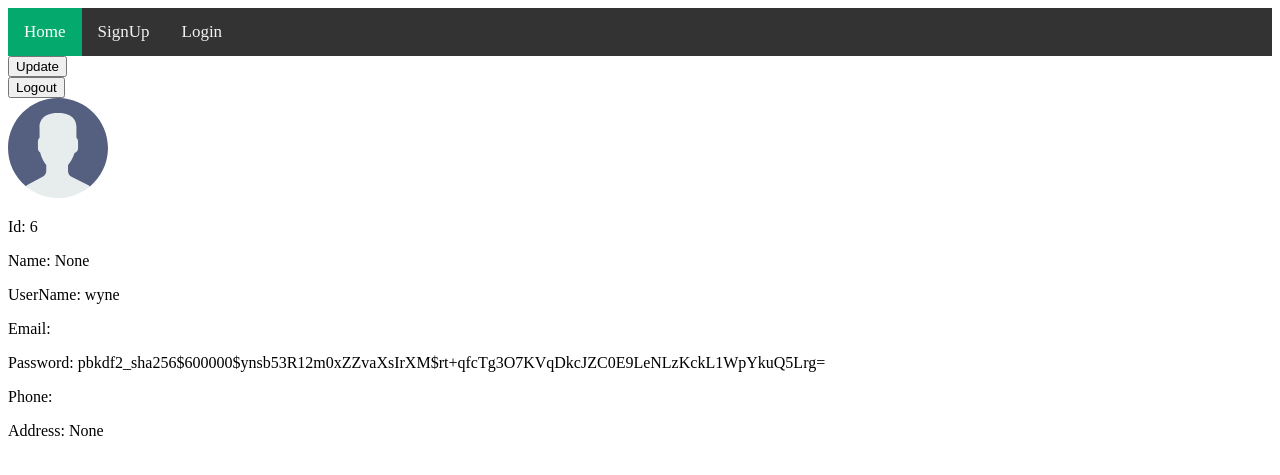
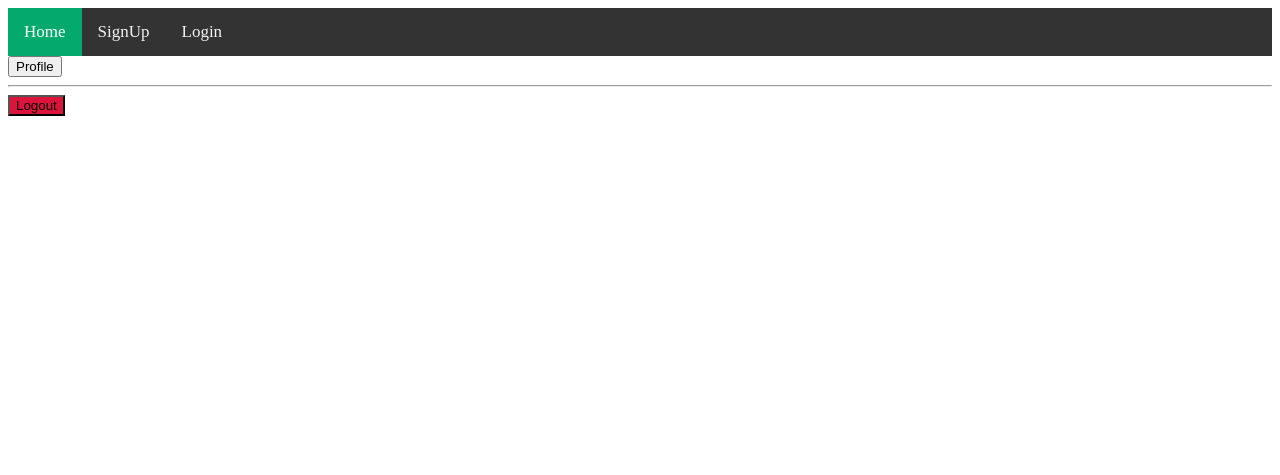
Before and after one commit to WyneZ/Django_Online_Auction_System, a Django app: page / in a window 1280 px wide. Shown: the top 475 px of the page. Run offline with Django 4.2, Linux system fonts and the light colour scheme; a user stored in the database is signed in; data comes from the database, SQL or seed files in the repository; both versions use the stored data as it was after the commit.

Commit message:
Done User Management

```diff
--- a/app_reg_login/templates/app_reg_login/home.html
+++ b/app_reg_login/templates/app_reg_login/home.html
@@ -2,33 +2,15 @@
 
 {% block content %}
     {% if request.user.is_authenticated %}
-        <a href="{% url 'update' %}"><button>Update</button></a>
+        <a href="{% url 'profile' request.user.id %}"><button>Profile</button></a>
+        <hr>
         <form method="POST" >
             {% csrf_token %}
-            <input type="submit" value="Logout">
+            <input type="submit" value="Logout" style="background-color: crimson">
         </form>
-
-        <img width="100px" height="100px" src="{{ request.user.avatar.url }}">
-        <p>Id: {{ request.user.id }}</p>
-        <p>Name: {{ request.user.name }}</p>
-        <p>UserName: {{ request.user.username }}</p>
-        <p>Email: {{ request.user.email }}</p>
-        <p>Password: {{ request.user.password }}</p>
-        <p>Phone: {{ request.user.phone }}</p>
-        <p>Address: {{ request.user.address }}</p>
-{#        {% for u in user %}#}
-{#            <p>Id: {{ u.id }}</p>#}
-{#            <p>Name: {{ u.name }}</p>#}
-{#            <p>UserName: {{ u.username }}</p>#}
-{#            <p>Email: {{ u.email }}</p>#}
-{#            <p>Password: {{ u.password }}</p>#}
-{#            <p>Phone: {{ u.phone }}</p>#}
-{#            <p>Address: {{ u.address }}</p>#}
-{#            <hr>#}
-{#        {% endfor %}#}
+    {% else %}
+        <a href="{% url 'register' %}"><button>Signup</button></a>
+        <a href="{% url 'login' %}"><button>Login</button></a>
     {% endif %}
 
-
-
-
 {% endblock %}
--- a/app_reg_login/urls.py
+++ b/app_reg_login/urls.py
@@ -5,7 +5,14 @@
 
 urlpatterns = [
     path('', MyView.as_view(), name='home'),
+
+    # user management
     path('register/', views.signup, name='register'),
     path('login/', views.loginUser, name='login'),
-    path('update/', views.updateUser, name='update')
+    path('logout/', views.logoutUser, name='logout'),
+    path('update/', views.updateUser, name='update'),
+    path('profile/<str:pk>', views.profile, name='profile'),
+
+    # auction Listing & bidding
+
 ]
--- a/app_reg_login/views.py
+++ b/app_reg_login/views.py
@@ -12,7 +12,6 @@
 from django.contrib.auth import authenticate, login, logout
 
 
-# @login_required(login_url='login')
 class MyView(View):
 
     def get(self, request):
@@ -25,14 +24,14 @@
     #
     #     user = User.objects.get(id=pk)
     #     context = {'user', user}
-    #     return render(request, 'app_reg_login/home.html', context)
+    #     return render(request, 'app_reg_login/profile.html', context)
 
     # this is for Logout button
     def post(self, request):
         # user = User.objects.all()
         # print('Home POST:', user)
         # context = {'user': user}
-        # return render(request, 'app_reg_login/home.html', context)
+        # return render(request, 'app_reg_login/profile.html', context)
 
         logout(request)
         return redirect('login')
@@ -97,6 +96,24 @@
 
 
 @login_required(login_url='login')
+def logoutUser(request):
+    logout(request)
+    return redirect('login')
+
+
+@login_required(login_url='login')
+def profile(request, pk):
+    user = User.objects.get(id=pk)
+    if request.method == 'POST':
+        logout(request)
+        user.delete()
+        return redirect('home')
+
+    context = {'user': user}
+    return render(request, 'app_reg_login/profile.html', context)
+
+
+@login_required(login_url='login')
 def updateUser(request):
     user = request.user
     form = UserForm(instance=user)
@@ -105,7 +122,7 @@
         form = UserForm(request.POST, request.FILES, instance=user)
         if form.is_valid():
             form.save()
-            return redirect('home')
+            return redirect('profile', user.id)
 
     context = {'form': form}
     return render(request, 'app_reg_login/updateUser.html', context)
```
Also changed, not shown: app_reg_login/templates/app_reg_login/profile.html (added, +37 -0 lines), db.sqlite3, static/images/Screenshot_from_2021-08-22_13-42-07.png (added), static/images/Screenshot_from_2021-08-22_13-43-10.png (added), static/images/Screenshot_from_2021-09-15_21-12-59.png (added), static/images/Screenshot_from_2023-01-30_22-46-04.png (deleted), static/images/Screenshot_from_2023-06-25_11-18-02.png (added), static/images/icons/auction_logo1.png (added), static/images/received_503672554083314.jpeg (deleted).
